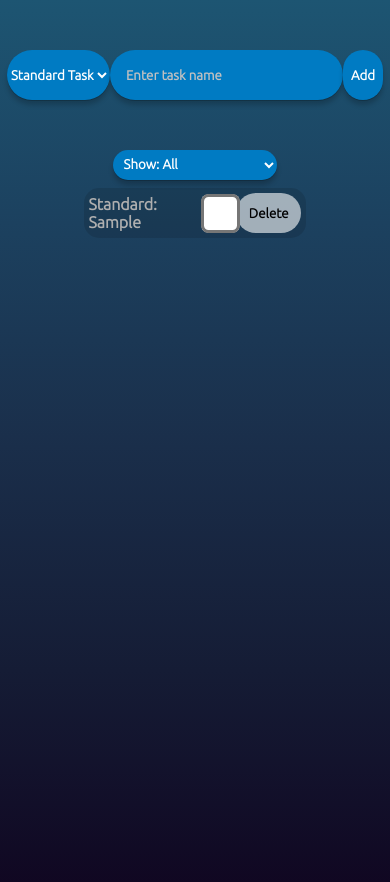
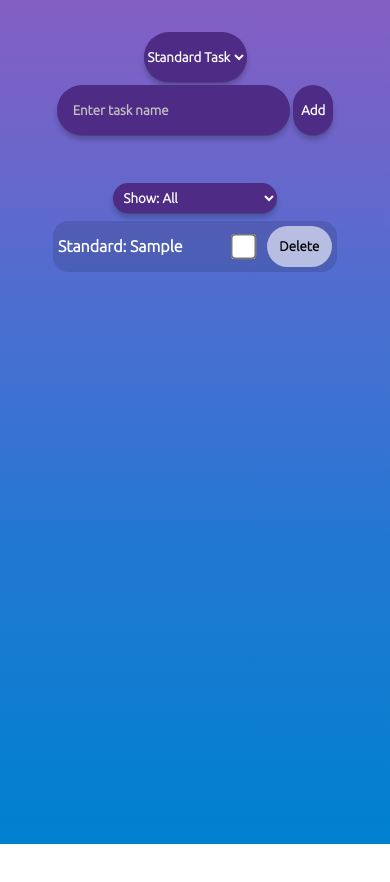
Before and after one commit to AndreaBarchi/Todo-List, a plain HTML site: page index.html in a window 390 px wide. Both pictures are taken after typing "Sample" into the empty fields and a click on the button "Add". After the commit the page ends 844 px from the top, so only its background shows below. Drawn offline with Linux system fonts and the light colour scheme.

Commit message:
Graphic restyle

```diff
--- a/index.html
+++ b/index.html
@@ -19,8 +19,10 @@
                 <option value="Daily">Daily Task</option>
             </select>
         </div>
-        <input type="text" class="task_input" placeholder="Enter task name">
-        <button class="add_button" type="submit">Add</button>
+        <div id="task_creation">
+            <input type="text" class="task_input" placeholder="Enter task name">
+            <button class="add_button" type="submit">Add</button>
+        </div>
     </form>
     <div class="checklist_container">
         <div class="order_by_selection">
--- a/style.css
+++ b/style.css
@@ -16,8 +16,12 @@
     color: rgb(193, 193, 193);
 }
 
+body, html {
+    overflow-x: hidden;
+}
+
 body{
-    background-image: linear-gradient(to top, #100621, #151c35, #1a2e4a, #1c415f, #1d5572);
+    background-image: linear-gradient(to bottom, #845ec2, #7862c7, #6b66ca, #5c6ace, #4b6ed0, #4071d1, #3274d2, #2277d2, #1a7ad2, #117cd1, #077fd0, #0081cf);
     min-height: 100vh;
 }
 
@@ -49,13 +53,13 @@ form button{
     border: none;
     border-radius: 50px;
     box-shadow: 0 5px 5px 0 rgba(0, 0, 0, 0.2), 0 1px 0px 0 rgba(0, 0, 0, 0.19);
-    background: #007bc3;
+    background: #4e2c85;
     opacity: 1;
     min-height: 50px;
 }
 
 #checklist_input button:hover {
-    background: #1f5886d9;
+    background: #6641a3c4;
     cursor: pointer;
     transition: 0.1s;
     transition-duration: 0.5s;
@@ -85,6 +89,7 @@ form button{
     word-wrap: break-word;
     font-size: medium;
     margin-right: 10px;
+    color: white;
 }
 
 .task_checkbox {
@@ -123,7 +128,7 @@ form button{
 .order_by_selection select {
     padding: 0.4rem;
     border-radius: 50px;
-    background-color: #007bc3;
+    background-color: #4e2c85;
     color: rgb(255, 255, 255);
     box-shadow: 0 5px 5px 0 rgba(0, 0, 0, 0.2), 0 1px 0px 0 rgba(0, 0, 0, 0.19);
     border: none;
@@ -161,9 +166,9 @@ form button{
 
 @media only screen and (min-width: 768px) {
     #checklist_input select, #checklist_input input, #checklist_input button {
-        min-height: 75px;
+        min-height: 50px;
         min-width: 100px;
-        font-size: large;
+        font-size: medium;
         margin-right: 15px;
     }
 
@@ -182,3 +187,27 @@ form button{
         font-size: large;
     }
 }
+
+@media only screen and (max-width: 767px) {
+    .task_checkbox {
+        transform: scale(2);
+        margin-right: -1rem;
+    }
+    .checklist_list {
+        min-width: 300px;
+    }
+    #checklist_input {
+        margin: 2rem 0 0 0;
+        max-width: 100%;
+        justify-content: center;
+        align-items: center;
+        align-content: center;
+        flex-direction: column;
+    }
+    #task_creation {
+        margin-bottom: 3rem;
+    }
+    .type_selection {
+        margin-bottom: 0.2rem;
+    }
+}
```
